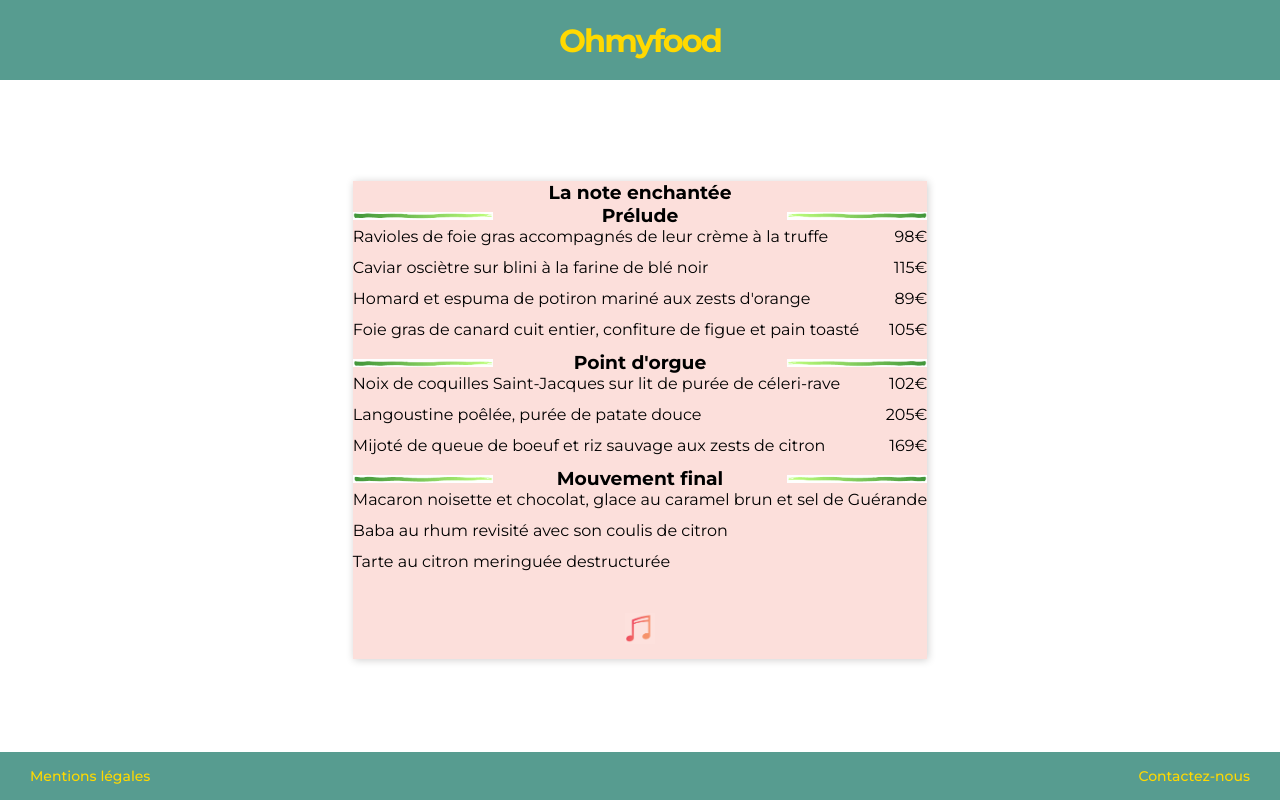
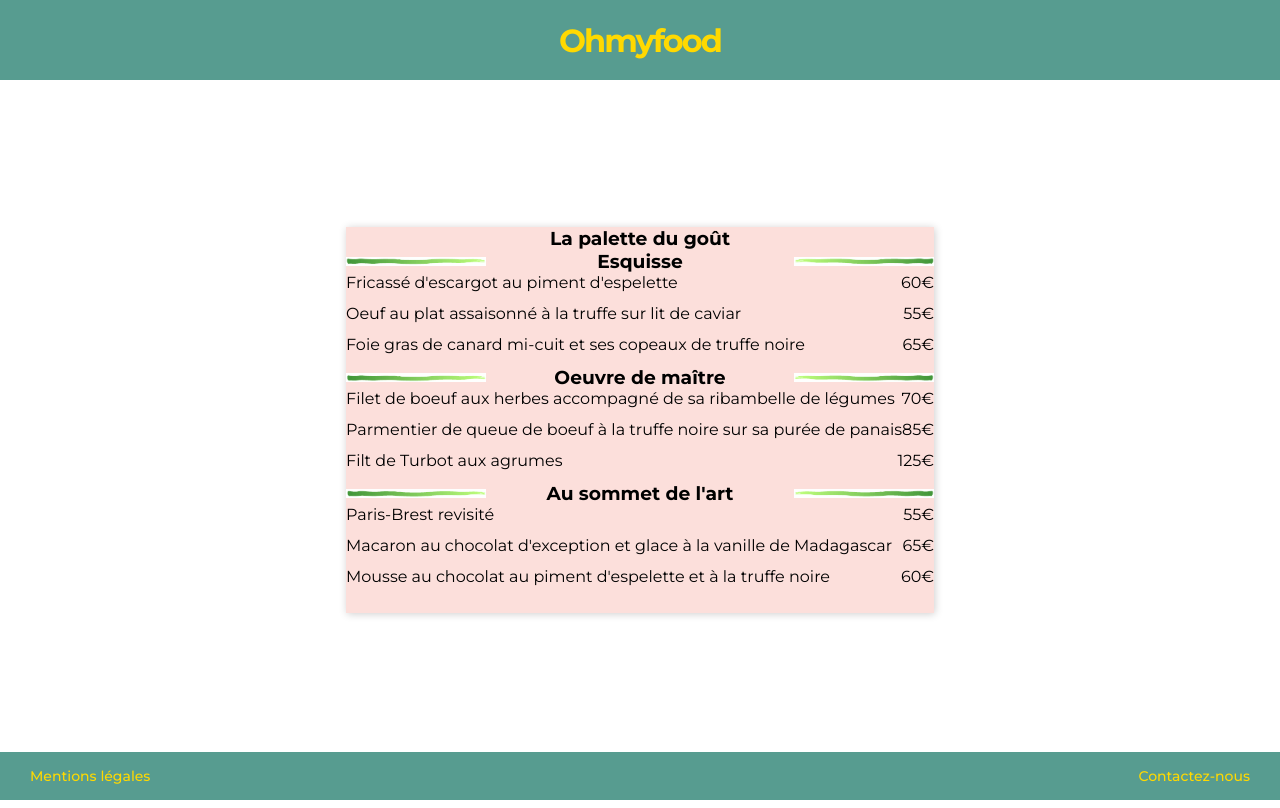
Before and after one commit to LudovicGendre/Project_3_OpenClassrooms, a website: page palette.html in a window 1280 px wide. Drawn offline with Linux system fonts and the light colour scheme; a web font is replaced by a local one.

Commit message:
[Palette.hmtl] Add menu
Copie texte et prix du menu

```diff
--- a/palette.html
+++ b/palette.html
@@ -4,7 +4,7 @@
 <head>
     <meta charset="UTF-8">
     <meta name="viewport" content="width=device-width, initial-scale=1.0">
-    <title>OhMyFood! - La note enchantée</title>
+    <title>OhMyFood! - La palette du goût</title>
     <meta name="author" content="Ludovic Gendre">
     <meta name="keywords" content="food, restaurant, menu">
 
@@ -22,86 +22,85 @@
     <div class="menu_cards menu_cards--list">
         <section class="list_menu">
             <div class="list_img">
-                <h3 class="list_title">La note enchantée</h3>
+                <h3 class="list_title">La palette du goût</h3>
             </div>
 
-            <!--   Prélude   -->
+            <!--   Esquisse   -->
             <article>
                 <div class="list_decoration">
                     <!-- Decoration Menu -->
                     <img src="images/decoration_palette_left_top.png" alt="decoration">
-                    <h3>Prélude</h3>
+                    <h3>Esquisse</h3>
                     <img src="images/decoration_palette_right_top.png" alt="decoration">
                 </div>
 
                 <ul>
                     <li>
-                        <p class="food">Ravioles de foie gras accompagnés de leur crème à la truffe</p>
-                        <p class="price">98€</p>
+                        <p class="food">Fricassé d'escargot au piment d'espelette</p>
+                        <p class="price">60€</p>
                     </li>
                     <li>
-                        <p class="food">Caviar osciètre sur blini à la farine de blé noir</p>
-                        <p class="price">115€</p>
+                        <p class="food">Oeuf au plat assaisonné à la truffe sur lit de caviar</p>
+                        <p class="price">55€</p>
                     </li>
                     <li>
-                        <p class="food">Homard et espuma de potiron mariné aux zests d'orange</p>
-                        <p class="price">89€</p>
-                    </li>
-                    <li>
-                        <p class="food">Foie gras de canard cuit entier, confiture de figue et pain toasté</p>
-                        <p class="price">105€</p>
+                        <p class="food">Foie gras de canard mi-cuit et ses copeaux de truffe noire</p>
+                        <p class="price">65€</p>
                     </li>
                 </ul>
-            </article> <!-- Fin Prélude-->
+            </article> <!-- Fin Esquisse-->
 
-            <!-- Point d'orgue -->
+            <!-- Oeuvre de maître -->
             <article>
                 <div class="list_decoration">
                     <img src="images/decoration_palette_left_mid.png" alt="decoration">
-                    <h3>Point d'orgue</h3>
+                    <h3>Oeuvre de maître</h3>
                     <img src="images/decoration_palette_right_mid.png" alt="decoration">
                 </div>
 
                 <ul>
                     <li>
-                        <p class="food">Noix de coquilles Saint-Jacques sur lit de purée de céleri-rave</p>
-                        <p class="price">102€</p>
+                        <p class="food">Filet de boeuf aux herbes accompagné de sa ribambelle de légumes</p>
+                        <p class="price">70€</p>
                     </li>
                     <li>
-                        <p class="food">Langoustine poêlée, purée de patate douce</p>
-                        <p class="price">205€</p>
+                        <p class="food">Parmentier de queue de boeuf à la truffe noire sur sa purée de panais</p>
+                        <p class="price">85€</p>
                     </li>
                     <li>
-                        <p class="food">Mijoté de queue de boeuf et riz sauvage aux zests de citron</p>
-                        <p class="price">169€</p>
+                        <p class="food">Filt de Turbot aux agrumes</p>
+                        <p class="price">125€</p>
                     </li>
                 </ul>
             </article>
-            <!--Fin point d'orgue-->
+            <!--Fin Oeuvre de maître-->
 
-            <!-- Mouvement final -->
+            <!-- Au sommet de l'art -->
             <article>
                 <div class="list_decoration">
                     <img src="images/decoration_palette_left_footer.png" alt="decoration">
-                    <h3>Mouvement final</h3>
+                    <h3>Au sommet de l'art</h3>
                     <img src="images/decoration_palette_right_footer.png" alt="decoration">
                 </div>
 
                 <ul>
                     <li>
-                        <p class="food">Macaron noisette et chocolat, glace au caramel brun et sel de Guérande</p>
+                        <p class="food">Paris-Brest revisité</p>
+                        <p class="price">55€</p>
                     </li>
                     <li>
-                        <p class="food">Baba au rhum revisité avec son coulis de citron</p>
+                        <p class="food">Macaron au chocolat d'exception et glace à la vanille de Madagascar</p>
+                        <p class="price">65€</p>
                     </li>
                     <li>
-                        <p class="food">Tarte au citron meringuée destructurée</p>
+                        <p class="food">Mousse au chocolat au piment d'espelette et à la truffe noire</p>
+                        <p class="price">60€</p>
                     </li>
                 </ul>
             </article>
-
+            <!-- Fin Au sommet de l'art -->
             <div class="list_footer">
-                <img src="images/logo_note.png" alt="Logo de la note enchantée" class="list_icon">
+                <p></p>
             </div>
         </section>
     </div>
```
